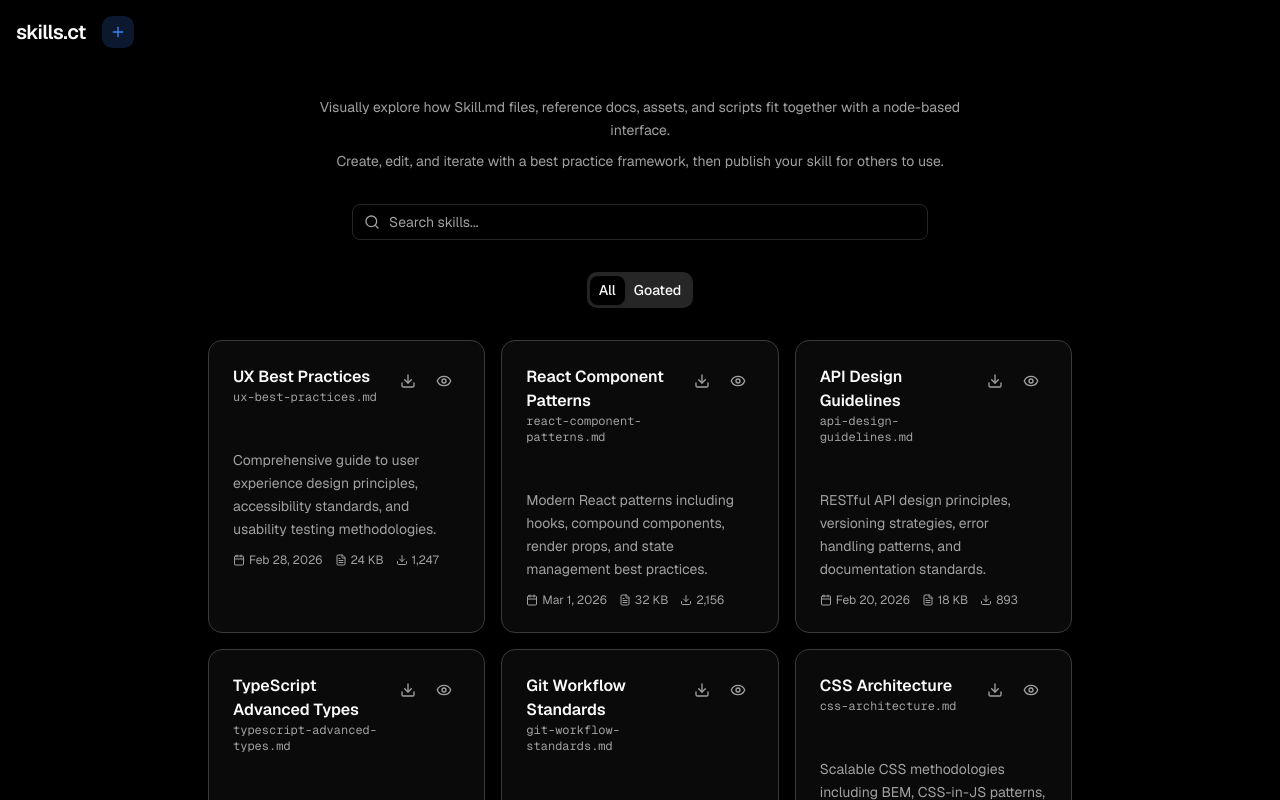
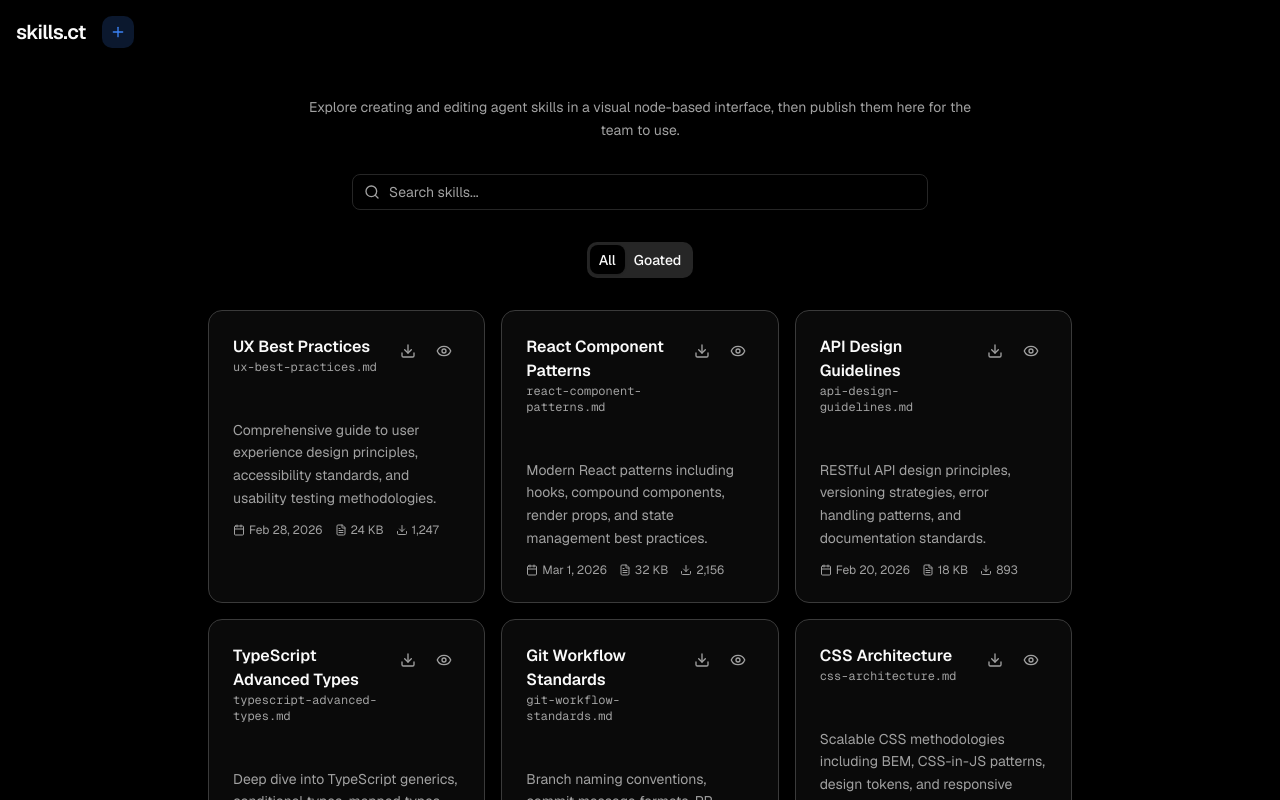
Before and after one commit to pvinson/skills-ct, a Next.js app: page /home in a window 1280 px wide. Shown: the top 800 px of the page. Built offline with nearby package versions, Linux system fonts and the light colour scheme.

Commit message:
feat: simplify intro paragraph structure
Remove redundant two-paragraph layout and gap-2.

Co-authored-by: Patrick <32645503+pvinson@users.noreply.github.com>

```diff
--- a/app/home/page.tsx
+++ b/app/home/page.tsx
@@ -288,12 +288,9 @@ export default function HomePage() {
       {/* Main Content */}
       <div className="w-full max-w-4xl mx-auto px-4 py-8 flex flex-col gap-8">
         {/* Intro */}
-        <div className="text-center max-w-2xl mx-auto flex flex-col gap-2">
+        <div className="text-center max-w-2xl mx-auto">
           <p className="text-sm text-muted-foreground leading-relaxed">
-            Visually explore how Skill.md files, reference docs, assets, and scripts fit together with a node-based interface.
-          </p>
-          <p className="text-sm text-muted-foreground leading-relaxed">
-            Create, edit, and iterate with a best practice framework, then publish your skill for others to use.
+            Explore creating and editing agent skills in a visual node-based interface, then publish them here for the team to use.
           </p>
         </div>
 
```
